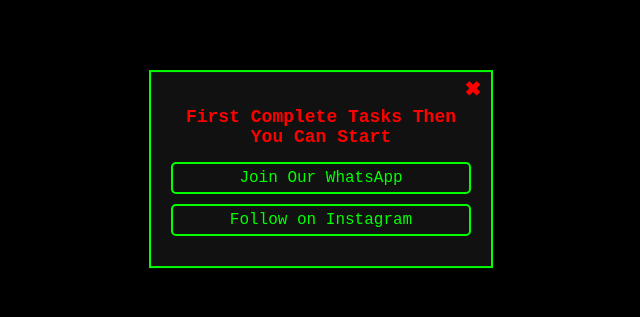
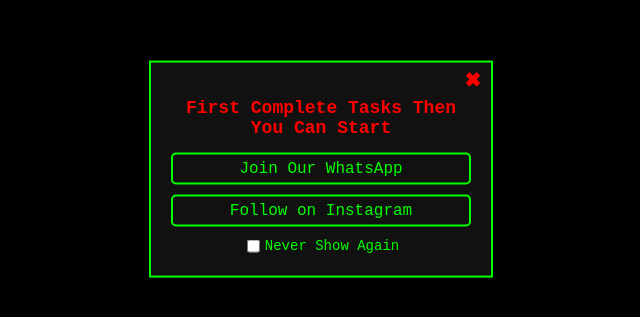
Before and after one commit to LWK-hacker/SK-Tool, a plain HTML site: page index.html in a window 1280 px wide. Shown: the part 231-548 px from the top of the page, without its empty margins (319-959 px from the left). Drawn offline with Linux system fonts and the light colour scheme.

Commit message:
Update index.html

```diff
--- a/index.html
+++ b/index.html
@@ -123,6 +123,9 @@
         <h2>First Complete Tasks Then You Can Start</h2>
         <a href="https://whatsapp.com/channel/0029VagXoSB05MUf3KNDz627" target="_blank">Join Our WhatsApp</a>
         <a href="https://www.instagram.com/kamran_brohi_72" target="_blank">Follow on Instagram</a>
+        <label>
+            <input type="checkbox" id="neverShowAgain"> Never Show Again
+        </label>
     </div>
 
     <!-- Main Content -->
```
